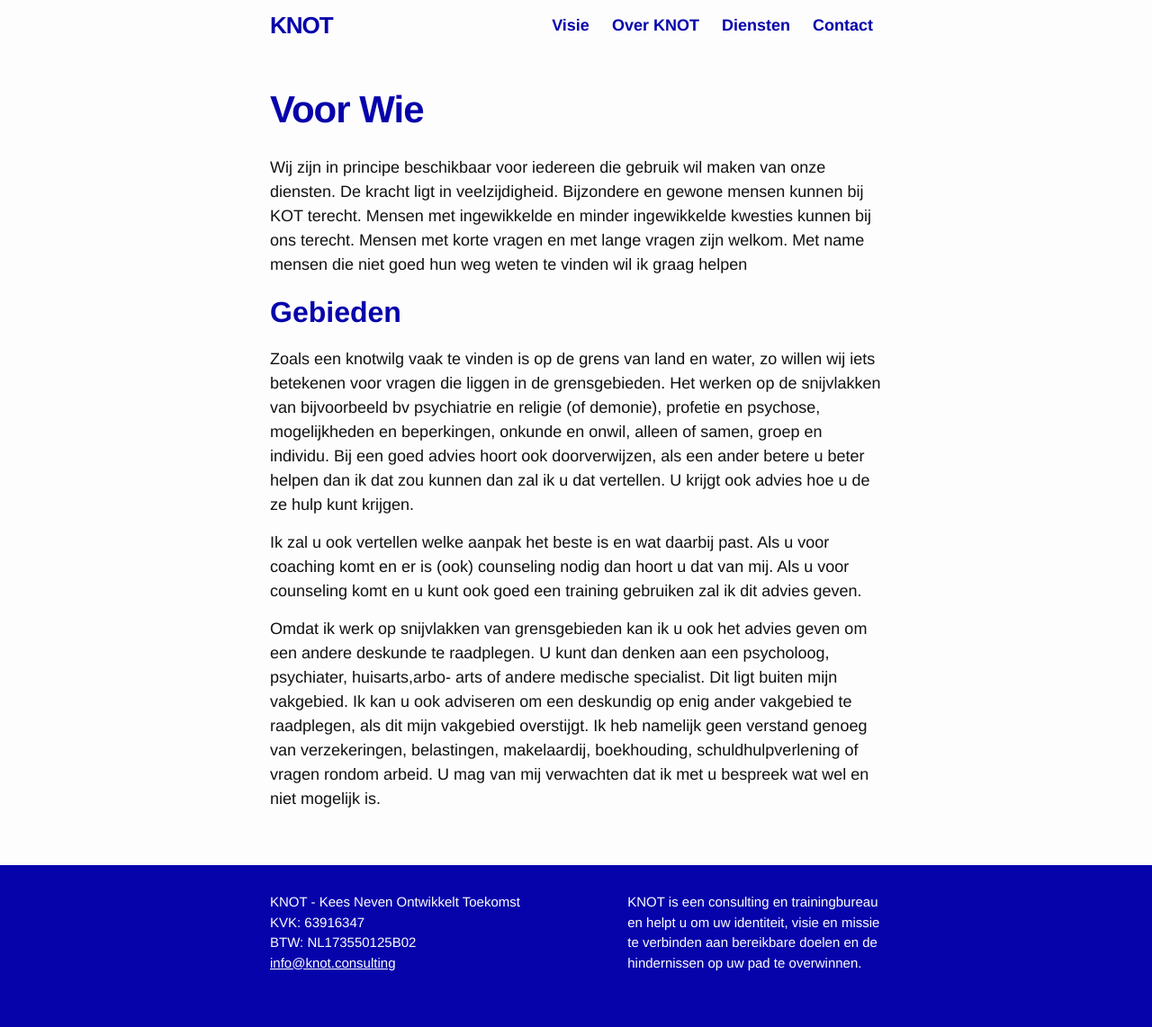
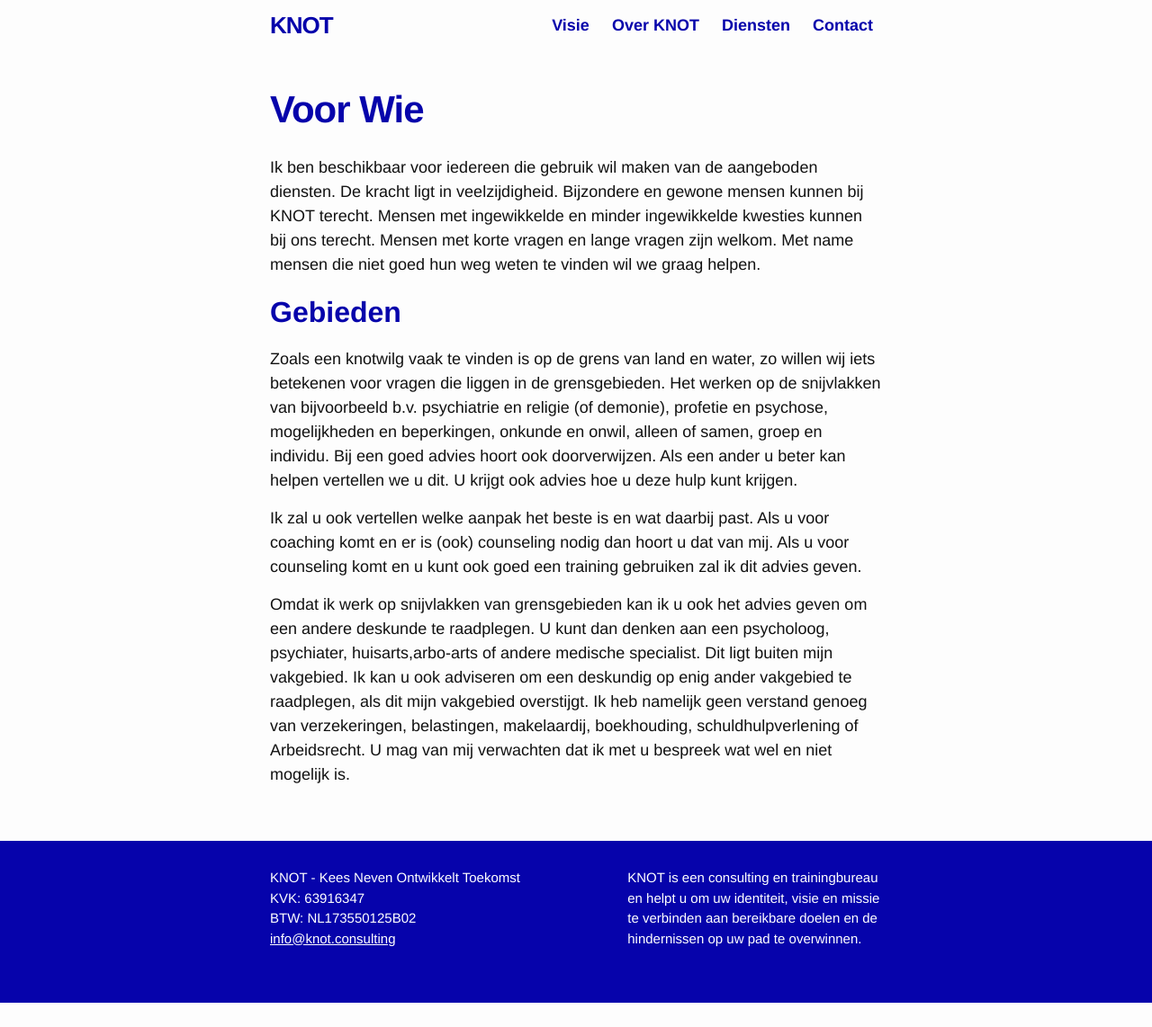
Before and after one commit to keesneven/keesneven.github.io, a Jekyll site: the page built from voorwie.md, in a window 1280 px wide. Shown: the whole page at 90% size. Built offline with Jekyll 4.4.1, drawn with Linux system fonts in a browser that asks for light colours; nearby versions of some CDN libraries; after the commit the page ends 1115 px from its top, so only the background shows below that.

Commit message:
Update voorwie.md

```diff
--- a/voorwie.md
+++ b/voorwie.md
@@ -4,17 +4,17 @@ title: Voor Wie
 permalink: /voorwie/
 ---
 
-Wij zijn in principe beschikbaar voor iedereen die gebruik wil maken van onze diensten.
+Ik ben beschikbaar voor iedereen die gebruik wil maken van de aangeboden diensten.
 De kracht ligt in veelzijdigheid.
-Bijzondere en gewone mensen kunnen bij KOT terecht. Mensen met ingewikkelde en minder ingewikkelde kwesties kunnen bij ons terecht. Mensen met korte vragen en met lange vragen zijn welkom. Met name mensen die niet goed hun weg weten te vinden wil ik graag helpen
+Bijzondere en gewone mensen kunnen bij KNOT terecht. Mensen met ingewikkelde en minder ingewikkelde kwesties kunnen bij ons terecht. Mensen met korte vragen en lange vragen zijn welkom. Met name mensen die niet goed hun weg weten te vinden wil we graag helpen.
 
 ## Gebieden
 Zoals een knotwilg vaak te vinden is op de grens van land en water, zo willen wij iets betekenen voor vragen die liggen in de grensgebieden.
-Het werken op de snijvlakken van bijvoorbeeld bv psychiatrie en religie (of demonie), profetie en psychose, mogelijkheden en beperkingen, onkunde en onwil, alleen of samen,  groep en individu.
-Bij een goed advies hoort ook doorverwijzen, als een ander betere u beter helpen dan ik dat zou kunnen dan zal ik u dat vertellen. U krijgt ook advies  hoe u de ze hulp kunt krijgen.
+Het werken op de snijvlakken van bijvoorbeeld b.v. psychiatrie en religie (of demonie), profetie en psychose, mogelijkheden en beperkingen, onkunde en onwil, alleen of samen, groep en individu.
+Bij een goed advies hoort ook doorverwijzen. Als een ander u beter kan helpen vertellen we u dit. U krijgt ook advies hoe u deze hulp kunt krijgen.
 
-Ik zal u ook vertellen welke aanpak het beste is en wat daarbij past. Als u voor coaching komt en er  is (ook) counseling nodig dan hoort u dat van mij. Als u voor counseling komt en u kunt ook goed een training gebruiken zal ik dit advies geven.
+Ik zal u ook vertellen welke aanpak het beste is en wat daarbij past. Als u voor coaching komt en er is (ook) counseling nodig dan hoort u dat van mij. Als u voor counseling komt en u kunt ook goed een training gebruiken zal ik dit advies geven.
 
-Omdat ik werk op snijvlakken van grensgebieden kan ik u ook het advies geven om een andere deskunde te raadplegen. U kunt dan denken aan een psycholoog, psychiater, huisarts,arbo- arts of andere medische specialist. Dit ligt buiten mijn vakgebied.
-Ik kan u ook adviseren om een deskundig op enig ander vakgebied te raadplegen, als dit mijn vakgebied overstijgt. Ik heb namelijk geen verstand genoeg van verzekeringen, belastingen, makelaardij, boekhouding, schuldhulpverlening of vragen rondom arbeid.
+Omdat ik werk op snijvlakken van grensgebieden kan ik u ook het advies geven om een andere deskunde te raadplegen. U kunt dan denken aan een psycholoog, psychiater, huisarts,arbo-arts of andere medische specialist. Dit ligt buiten mijn vakgebied.
+Ik kan u ook adviseren om een deskundig op enig ander vakgebied te raadplegen, als dit mijn vakgebied overstijgt. Ik heb namelijk geen verstand genoeg van verzekeringen, belastingen, makelaardij, boekhouding, schuldhulpverlening of Arbeidsrecht.
 U mag van mij verwachten dat ik met u bespreek wat wel en niet mogelijk is.
```
